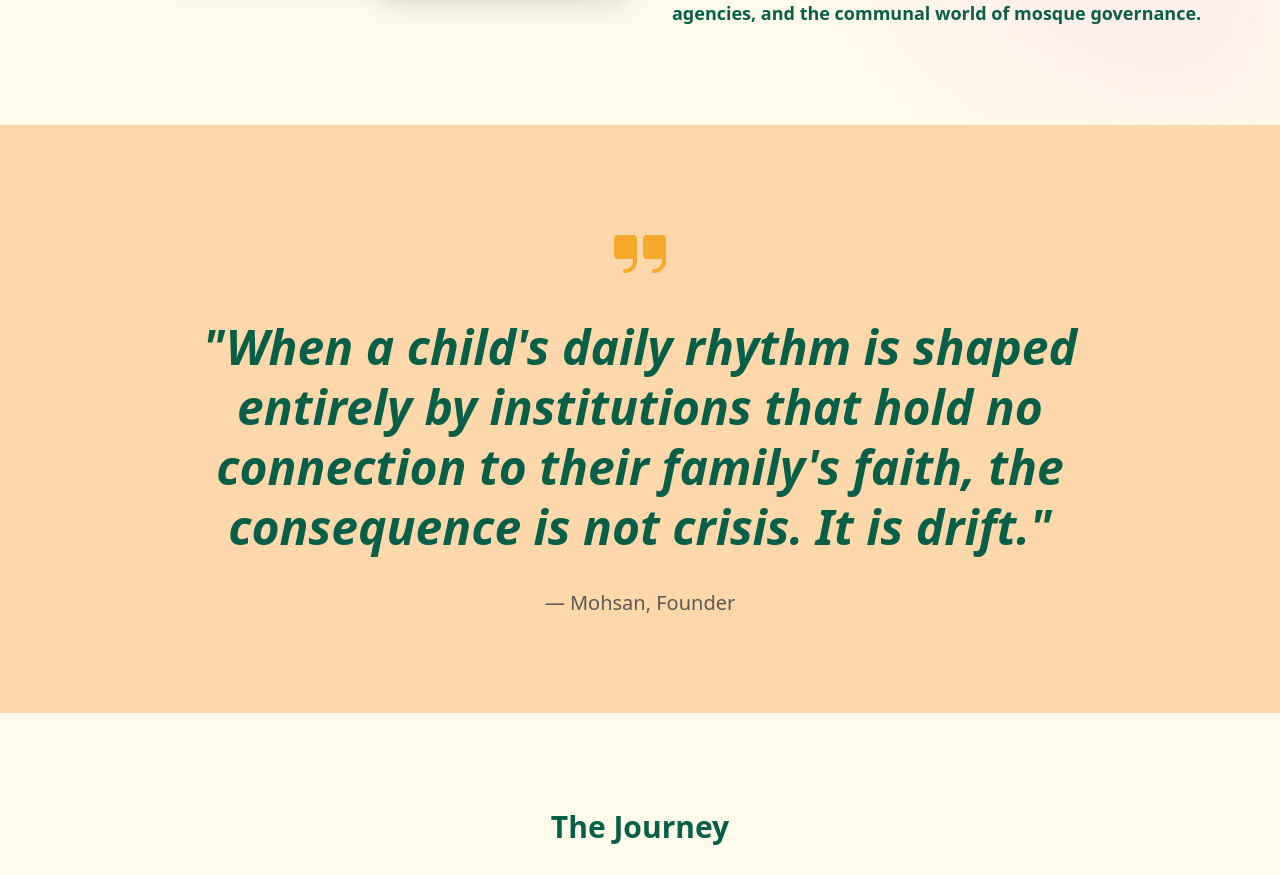
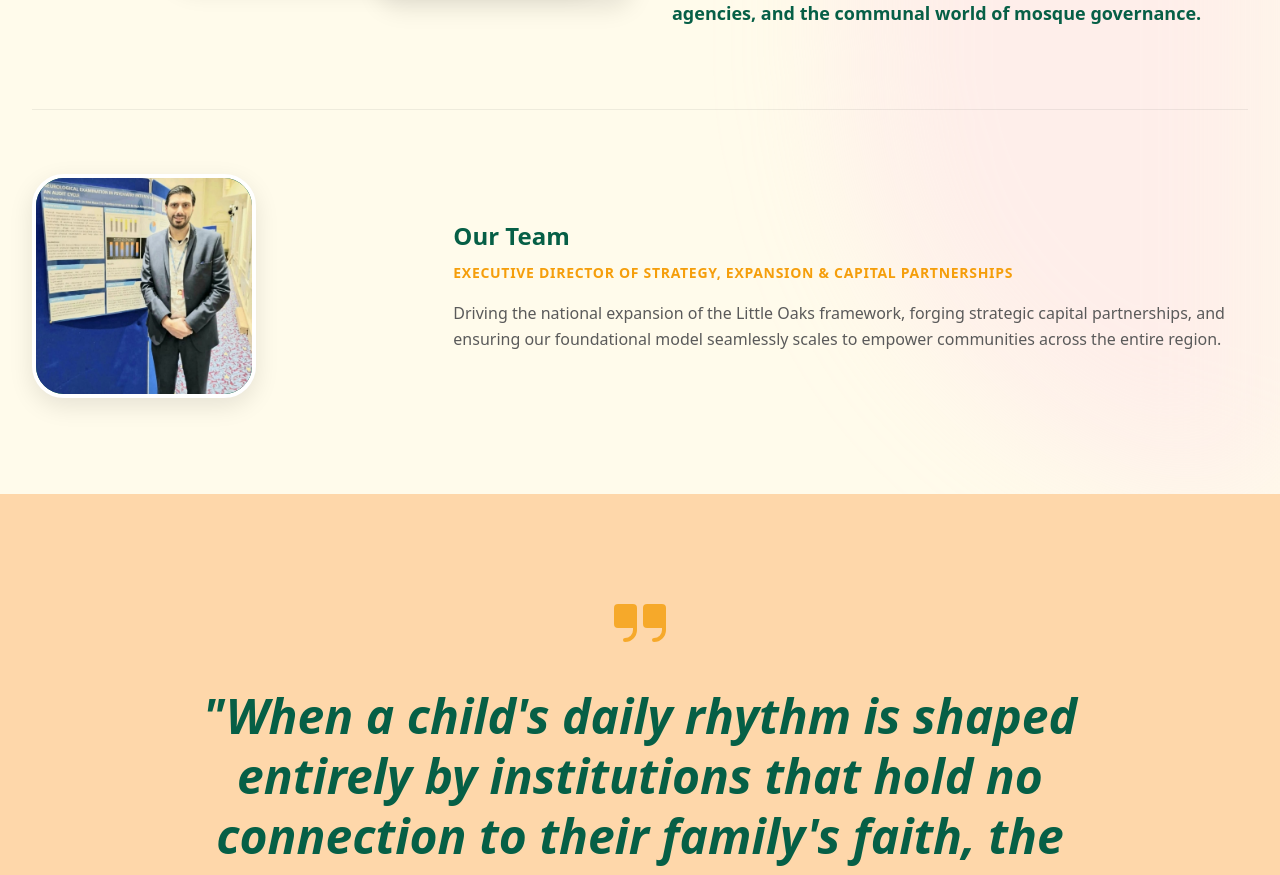
Before and after one commit to tayyibf555-prog/littleoakswebsite, a Next.js app: page /about in a window 1280 px wide. Shown: the part 1173-2048 px from the top of the page. Built offline with nearby package versions, Linux system fonts and the light colour scheme.

Commit message:
Fix React layout div syntax in Founder section

```diff
--- a/components/sections/FounderBio.tsx
+++ b/components/sections/FounderBio.tsx
@@ -47,6 +47,35 @@ export function FounderBio() {
                         </div>
                     </div>
                 </div>
+
+                {/* Executive Director Section */}
+                <div className="mt-20 pt-16 border-t border-slate/10">
+                    <div className="grid grid-cols-1 lg:grid-cols-12 gap-12 items-center">
+                        <div className="lg:col-span-8 lg:order-2">
+                            <div className="mb-4">
+                                <h3 className="text-2xl font-bold text-deep-green mb-2">
+                                    Our Team
+                                </h3>
+                                <span className="inline-block font-accent text-sm font-bold uppercase tracking-wider text-honey-gold">
+                                    Executive Director of Strategy, Expansion & Capital Partnerships
+                                </span>
+                            </div>
+                            <div className="text-slate leading-relaxed space-y-4">
+                                <p>
+                                    Driving the national expansion of the Little Oaks framework, forging strategic capital partnerships, and ensuring our foundational model seamlessly scales to empower communities across the entire region.
+                                </p>
+                            </div>
+                        </div>
+                        <div className="lg:col-span-4 lg:order-1 flex justify-center lg:justify-start">
+                            <div className="relative w-48 h-48 sm:w-56 sm:h-56">
+                                <div className="w-full h-full bg-deep-green rounded-[32px] overflow-hidden shadow-lg border-4 border-white relative group">
+                                    <img src="/placeholders/executive_director.png" alt="Executive Director" className="absolute inset-0 w-full h-full object-cover group-hover:scale-105 transition-transform duration-500" />
+                                </div>
+                            </div>
+                        </div>
+                    </div>
+                </div>
+
             </div>
         </section>
     );
```
Also changed, not shown: public/placeholders/executive_director.png (added).
